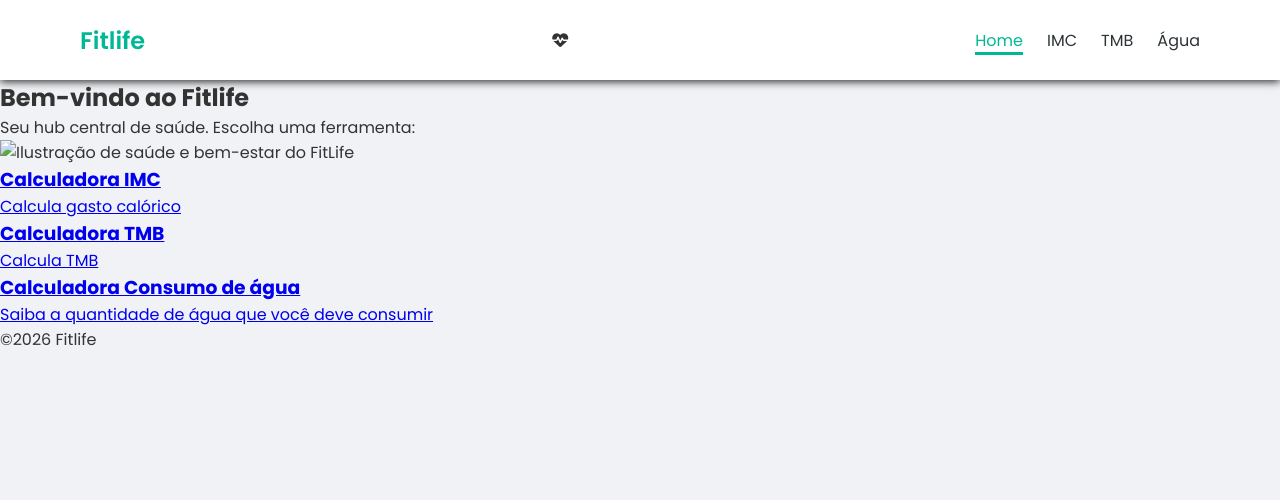
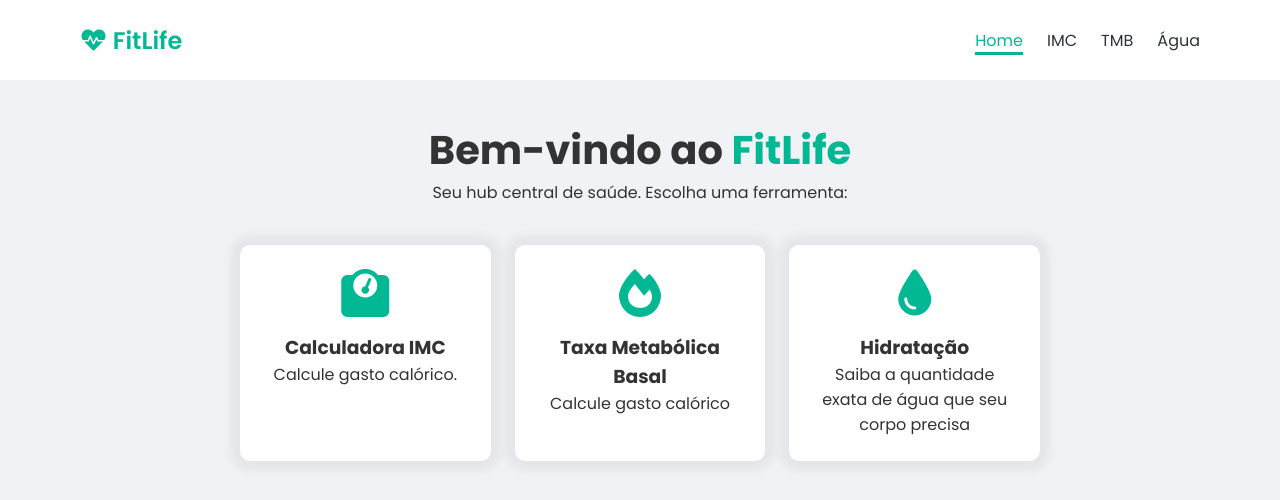
Before and after one commit to cadubrrj-beep/Fitlife, a plain HTML site: page fitlife-dashboard/index.html in a window 1280 px wide. Drawn offline with Linux system fonts and the light colour scheme.

Commit message:
subida da tela principal do fitlife-dashboard na aula de 13Out

```diff
--- a/fitlife-dashboard/css/styles.css
+++ b/fitlife-dashboard/css/styles.css
@@ -1,25 +1,23 @@
 * {
-    margin: 0;
-    padding: 0;
-    box-sizing: border-box;
+   margin: 0;
+   padding: 0;
+   box-sizing: border-box;
 }
-
 
 body {
     background-color: #F0F2F5;
     font-family: Poppins;
-    color: #333333;
+    color: #333;
 }
 
 nav {
-    display: flex; /* deixar itens um ao lado do outro */
-    justify-content: space-between; /* tag A tendo espaçamento da tag ul */
+    display: flex; /*deixar itens um ao lado do outro*/
+    justify-content: space-between; /* tag a tendo espaçamento da tag ul */
     align-items: center; /* centraliza itens da vertical */
 
-    padding: 0px 80px;
+    padding: 0 80px;
 
-    background-color: #ffffff;
-    box-shadow: 0px 2px 8px;
+    background-color: #fff;
     height: 80px;
 }
 
@@ -40,9 +38,66 @@ nav {
     text-decoration: none;
     color: #2d3436;
     font-size: 16px;
+
+    transition: 0.2s;
+}
+
+.nav-link:hover {
+    color: #00b894
 }
 
 .nav-link.active {
     border-bottom: 3px #00b894 solid;
+    color: #00b894
+}
+
+.header-container {
+    text-align: center;
+
+    padding: 40px 0;
+}
+
+.header-container h1 {
+    font-size: 40px;
+}
+
+.header-container span {
     color: #00b894;
 }
+
+main {
+    width: 800px;
+    margin: 0 auto;
+}
+
+.cards-section {
+    display: flex;
+    gap: 24px;
+    text-align: center;
+}
+
+.card {
+    background-color: #fff;
+    color: #333;
+    padding: 24px;
+    border-radius: 10px;
+    text-align: center;
+    text-decoration: none;
+    width: 100%;
+
+    transition: 0.4s;
+
+    /* box-shadow: HORIZONTAL VERTICAL BLUR SPREAD COLOR; */
+    box-shadow: 0 0 10px 10px rgba(0, 0, 0, 0.05);
+}
+
+.card:hover {
+    border: 2px solid #00b894;
+    color: #00b894;
+}
+
+.card i {
+    font-size: 48px;
+    color: #00b894;
+    margin-bottom: 16px;
+}
--- a/fitlife-dashboard/index.html
+++ b/fitlife-dashboard/index.html
@@ -1,76 +1,60 @@
-<!DOCTYPE html>
+<!doctype html>
 <html lang="pt-BR">
 
 <head>
-    <meta charset="UTF-8">
-    <meta name="viewport" content="width=device-width, initial-scale=1.0">
-    <link rel="preconnect" href="https://fonts.googleapis.com">
-    <link rel="preconnect" href="https://fonts.gstatic.com" crossorigin>
+  <meta charset="UTF-8" />
+  <meta name="viewport" content="width=device-width, initial-scale=1.0" />
+  <link rel="preconnect" href="https://fonts.googleapis.com" />
+  <link rel="preconnect" href="https://fonts.gstatic.com" crossorigin />
   <link
     href="https://fonts.googleapis.com/css2?family=Poppins:ital,wght@0,100;0,200;0,300;0,400;0,500;0,600;0,700;0,800;0,900;1,100;1,200;1,300;1,400;1,500;1,600;1,700;1,800;1,900&display=swap"
-        rel="stylesheet">
+    rel="stylesheet" />
   <link rel="stylesheet" href="./css/styles.css">
-    <link rel="stylesheet" href="https://cdnjs.cloudflare.com/ajax/libs/font-awesome/6.4.0/css/all.min.css"
+  <link rel="stylesheet" href="https://cdnjs.cloudflare.com/ajax/libs/font-awesome/6.0.0/css/all.min.css" />
+  <title>FitLife</title>
 </head>
 
 <body>
-    <header>
   <nav>
-            <a href="./index.html" class="logo" id="logo">Fitlife</a>
+    <a href="./index.html" id="logo">
     <i class="fas fa-heartbeat"></i>
+      FitLife
+    </a>
+
 
     <ul class="nav-links">
-                <li> <a class="nav-link active" href="../index.html">Home</a> </li>
-                <li> <a class="nav-link" href="./imc.html">IMC</a> </li>
-                <li> <a class="nav-link" href="./tmb.html">TMB</a> </li>
-                <li> <a class="nav-link" href="./water.html">Água</a> </li>
+      <li><a class="nav-link active" href="./index.html">Home</a></li>
+      <li><a class="nav-link" href="./pages/imc.html">IMC</a></li>
+      <li><a class="nav-link" href="./pages/tmb.html">TMB</a></li>
+      <li><a class="nav-link" href="./pages/water.html">Água</a></li>
     </ul>
   </nav>
+  <header class="header-container">
+    <h1>Bem-vindo ao <span>FitLife</span></h1>
+    <p>Seu hub central de saúde. Escolha uma ferramenta:</p>
   </header>
+  <main>
+    <section class="cards-section">
+      <a href="./pages/imc.html" class="card">
+        <i class="fas fa-weight"></i>
+        <h3>Calculadora IMC</h3>
+        <p>Calcule gasto calórico.</p>
+      </a>
 
-    <main>
-        <section>
-            <div>
-                <h1>Bem-vindo ao <span>Fitlife</span></h1>
-                <p>Seu hub central de saúde. Escolha uma ferramenta:</p>
-            </div>
+      <a href="./pages/tmb.html" class="card">
+        <i class="fas fa-fire"></i>
+        <h3>Taxa Metabólica Basal</h3>
+        <p>Calcule gasto calórico</p>
+      </a>
 
-            <div>
-            <img
-                src="assets/images/hero.png"
-                alt="Ilustração de saúde e bem-estar do FitLife"
-                width="150"/>
-            </div>
+      <a href="./pages/water.html" class="card">
+        <i class="fas fa-tint"></i>
+        <h3>Hidratação</h3>
+        <p>Saiba a quantidade exata de água que seu corpo precisa</p>
+      </a>
     </section>
-
-        <section>
-            <div>
-            <a href=".pages/imc.html">
-                <h3>Calculadora IMC</h3>
-                <p>Calcula gasto calórico</p>
-            </a>
-            </div>
-
-            <div>
-            <a href=".pages/tmb.html">
-                <h3>Calculadora TMB</h3>
-                <p>Calcula TMB</p>
-            </a>
-            </div>
-
-            <div>
-            <a href=".pages/water.html">
-                <h3>Calculadora Consumo de água</h3>
-                <p>Saiba a quantidade de água que você deve consumir</p>
-            </a>
-            </div>
-        </section>
-
   </main>
 
-    <footer>
-        <p>©2026 Fitlife</p>
-    </footer>
 
 </body>
 
```
Also changed, not shown: 2 other files. Lines whose indentation alone changed are shown as unchanged.
